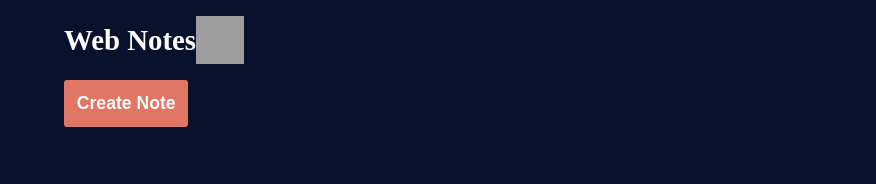
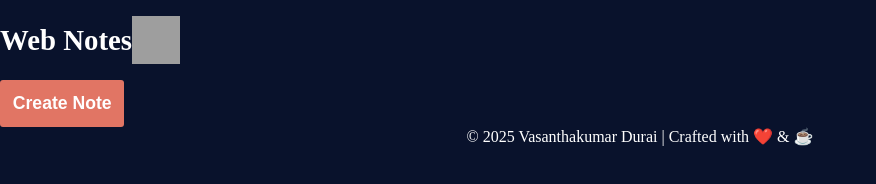
Before and after one commit to vkrs24/Web-Notes, a plain HTML site: page index.html in a window 1280 px wide. Shown: the whole page, without its empty margins (0-876 px from the left). Drawn offline with Linux system fonts and the light colour scheme; grey boxes are pictures that could not be loaded.

Commit message:
Included the Copyright content

```diff
--- a/index.html
+++ b/index.html
@@ -19,6 +19,7 @@
             <button class="btn">Create Note</button>
         </div>
     </div>
+    <div class="copy_cnt">© 2025 Vasanthakumar Durai | Crafted with ❤️ & ☕</div>
     <script src="script.js"></script>
 </body>
 
--- a/style.css
+++ b/style.css
@@ -3,6 +3,7 @@ body {
   padding: 0;
   box-sizing: border-box;
   display: flex;
+  flex-direction: column;
   justify-content: center;
   background-color: #09122c;
 }
@@ -30,7 +31,9 @@ body {
   height: 3rem;
 }
 
-.notes_container {
+.copy_cnt {
+  color: white;
+  text-align: center;
 }
 
 .input_text {
```
